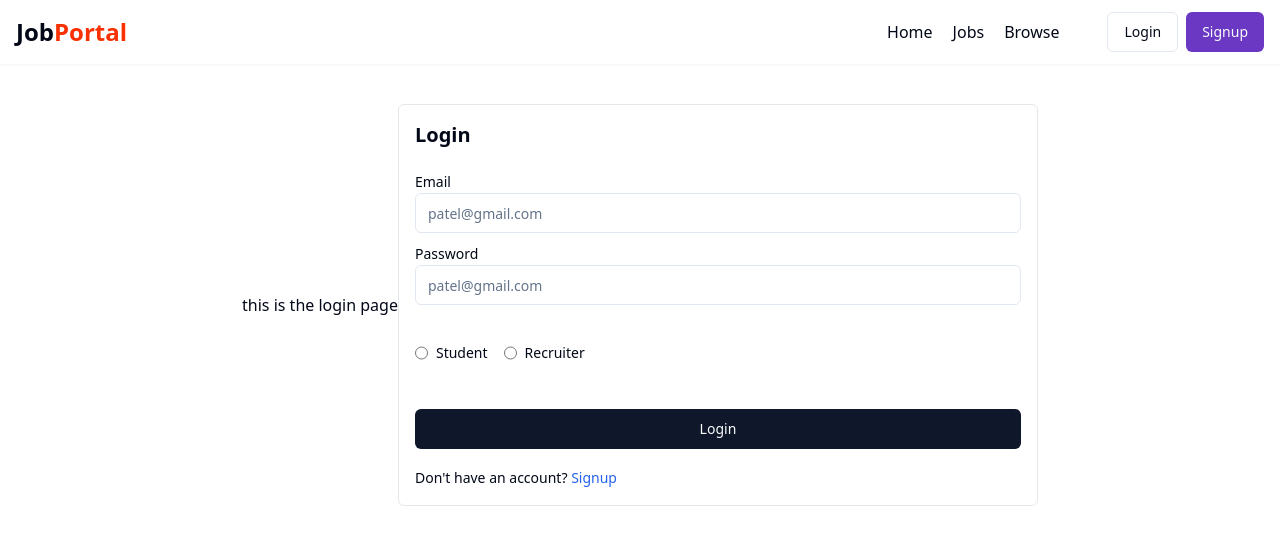
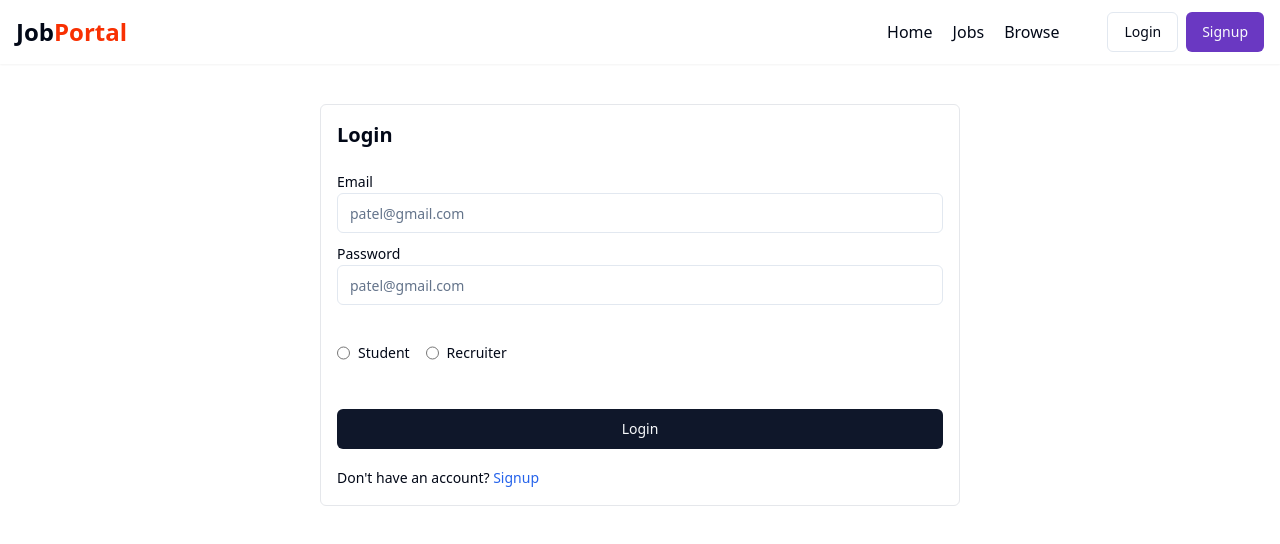
Before and after one commit to Deepanshu-three/Job-Portal, a React (Vite) app in the folder frontend/: page /login in a window 1280 px wide. Shown: the top 544 px of the page. Built offline with nearby package versions, Linux system fonts and the light colour scheme.

Commit message:
login page edit 1

```diff
--- a/frontend/src/components/auth/Login.jsx
+++ b/frontend/src/components/auth/Login.jsx
@@ -57,7 +57,7 @@ const Login = () => {
         <div>
             <Navbar />
             <div className='flex items-center justify-center max-w-7xl mx-auto'>
-                <h1>this is the login page</h1>
+                <h1></h1>
                 <form onSubmit={submitHandler} className='w-1/2 border border-gray-200 rounded-md p-4 my-10'>
                     <h1 className='font-bold text-xl mb-5'>Login</h1>
                     <div className='my-2'>
```
